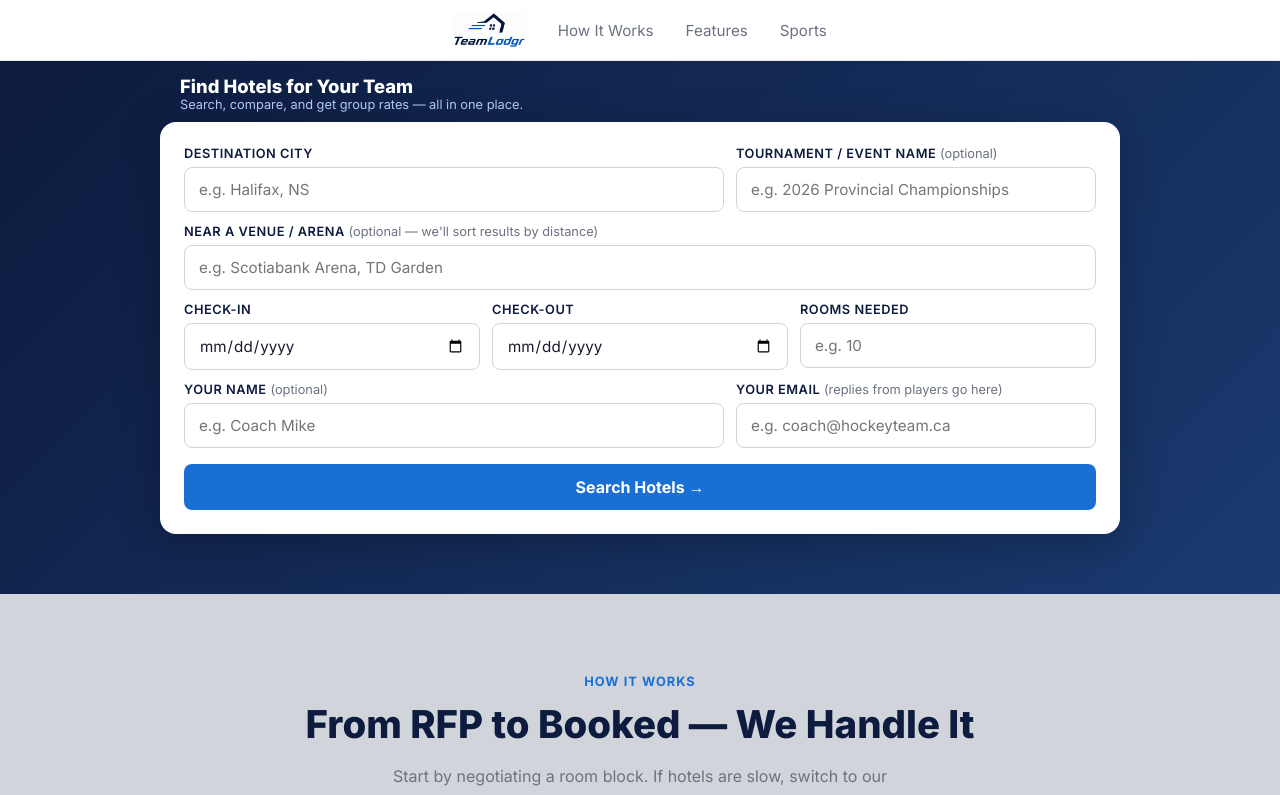
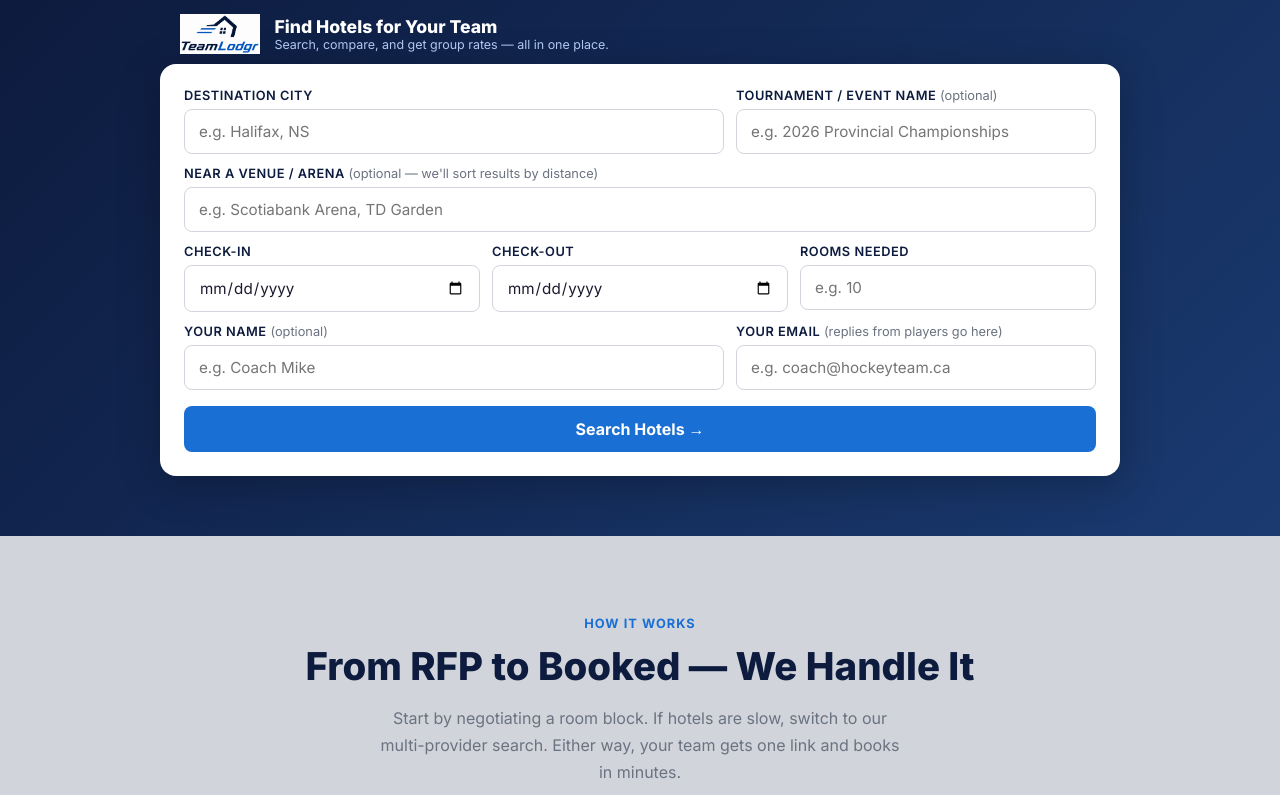
Before and after one commit to gorddickie/teamlodgr, a website: page index.html in a window 1280 px wide. Shown: the top 795 px of the page. Drawn offline with nearby package versions, Linux system fonts and the light colour scheme; a script that the page names is missing.

Commit message:
Remove white nav bar, logo beside title in dark header

```diff
--- a/index.html
+++ b/index.html
@@ -475,24 +475,15 @@
 </head>
 <body>
 
-<!-- NAV -->
-<nav id="main-nav" style="justify-content:center; gap:32px;">
-  <a href="#" class="logo">
-    <img src="logo.png" alt="TeamLodgr" style="height:36px; width:auto;"/>
-  </a>
-  <ul class="nav-links" style="position:static; margin:0;">
-    <li><a href="#how">How It Works</a></li>
-    <li><a href="#features">Features</a></li>
-    <li><a href="#sports">Sports</a></li>
-  </ul>
-</nav>
-
 <!-- HERO + SEARCH -->
 <section class="search-section" id="search">
-  <div style="display:flex; align-items:center; gap:12px; padding:14px 20px 10px; max-width:960px; margin:0 auto;">
+  <div style="display:flex; align-items:center; gap:14px; padding:14px 20px 10px; max-width:960px; margin:0 auto;">
+    <a href="/">
+      <img src="logo.png" alt="TeamLodgr" style="height:40px; width:auto; display:block;"/>
+    </a>
     <div>
-      <h1 style="font-size:1.15rem; font-weight:800; color:white; margin:0;">Find Hotels for Your Team</h1>
-      <p style="color:#b0c8f0; font-size:0.8rem; margin:0;">Search, compare, and get group rates — all in one place.</p>
+      <h1 style="font-size:1.1rem; font-weight:800; color:white; margin:0; line-height:1.2;">Find Hotels for Your Team</h1>
+      <p style="color:#b0c8f0; font-size:0.78rem; margin:0;">Search, compare, and get group rates — all in one place.</p>
     </div>
   </div>
   <form class="search-card" id="search-form">
```
